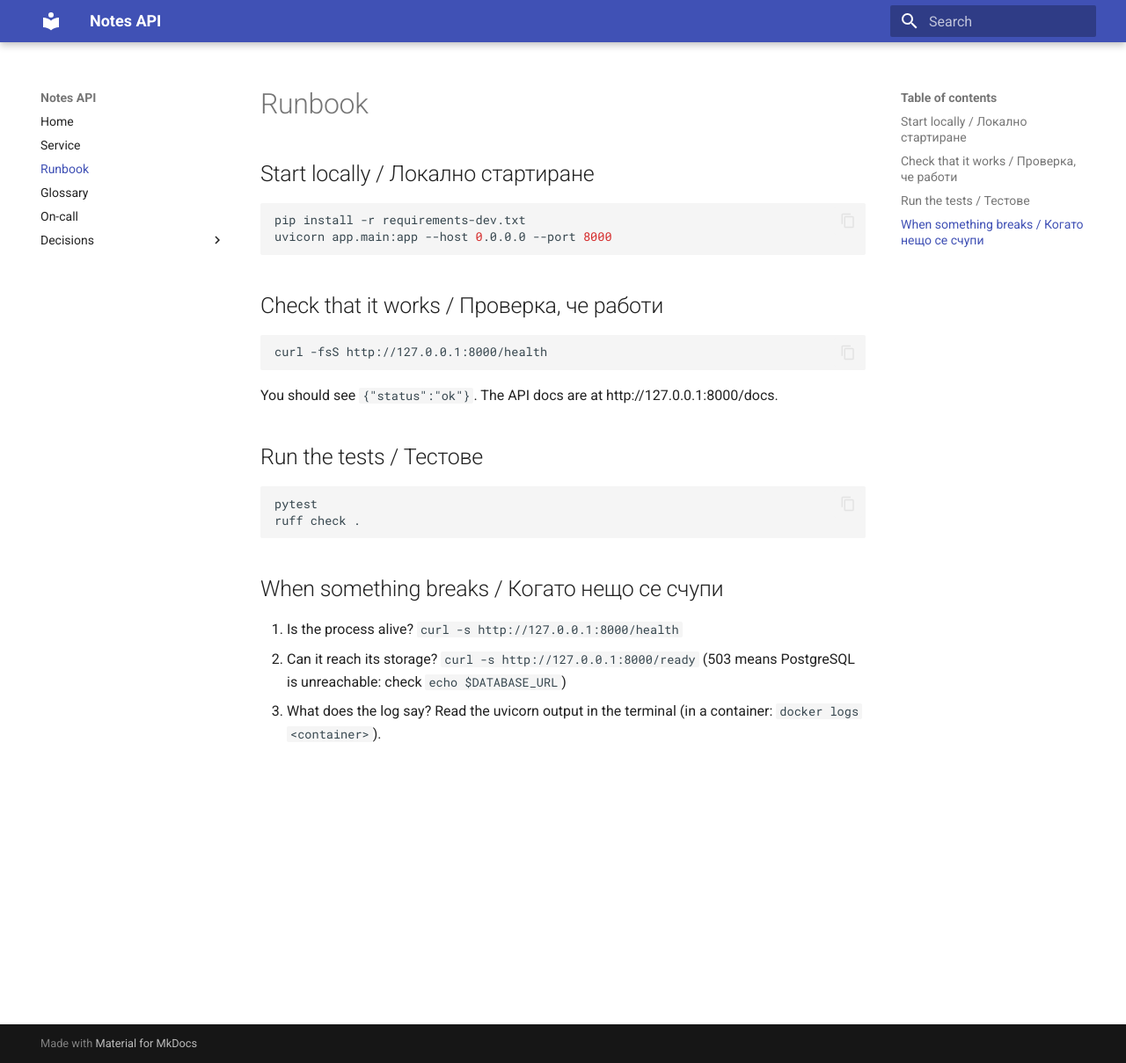
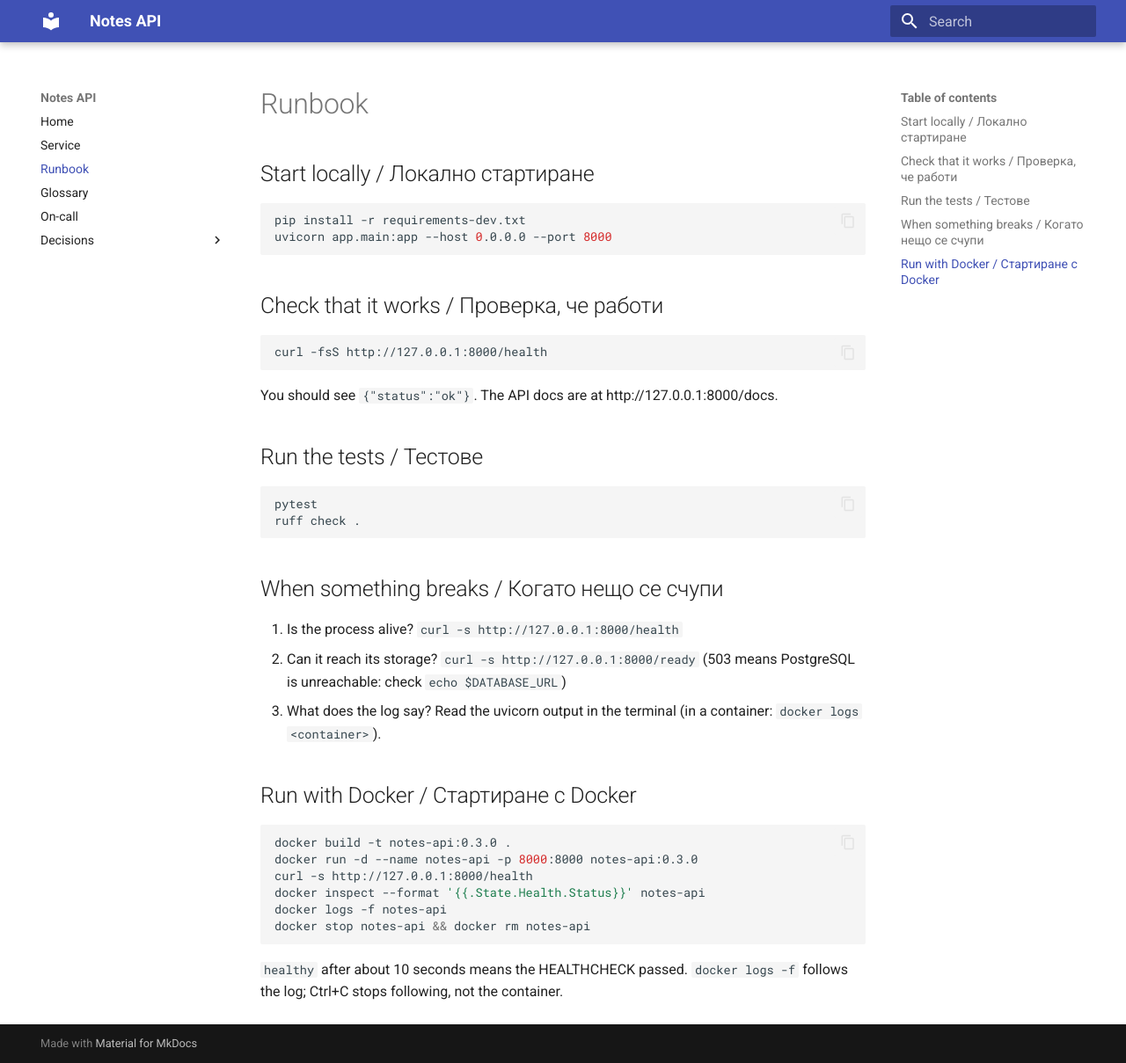
Before and after one commit to borkatah/devops-labs-fn371223025, an MkDocs documentation site: the page built from docs/runbook.md, in a window 1280 px wide and 1209 px high. Shown: the whole window at 88% size. Built offline with MkDocs 1.6.1 and Material for MkDocs 9.7.7, drawn with Linux system fonts in a browser that asks for light colours.

Commit message:
Lab 3: Run with Docker in the runbook (#36)

```diff
--- a/docs/runbook.md
+++ b/docs/runbook.md
@@ -27,3 +27,16 @@ ruff check .
 1. Is the process alive? `curl -s http://127.0.0.1:8000/health`
 2. Can it reach its storage? `curl -s http://127.0.0.1:8000/ready` (503 means PostgreSQL is unreachable: check `echo $DATABASE_URL`)
 3. What does the log say? Read the uvicorn output in the terminal (in a container: `docker logs <container>`).
+
+## Run with Docker / Стартиране с Docker
+
+~~~bash
+docker build -t notes-api:0.3.0 .
+docker run -d --name notes-api -p 8000:8000 notes-api:0.3.0
+curl -s http://127.0.0.1:8000/health
+docker inspect --format '{{.State.Health.Status}}' notes-api
+docker logs -f notes-api
+docker stop notes-api && docker rm notes-api
+~~~
+
+`healthy` after about 10 seconds means the HEALTHCHECK passed. `docker logs -f` follows the log; Ctrl+C stops following, not the container.
```
